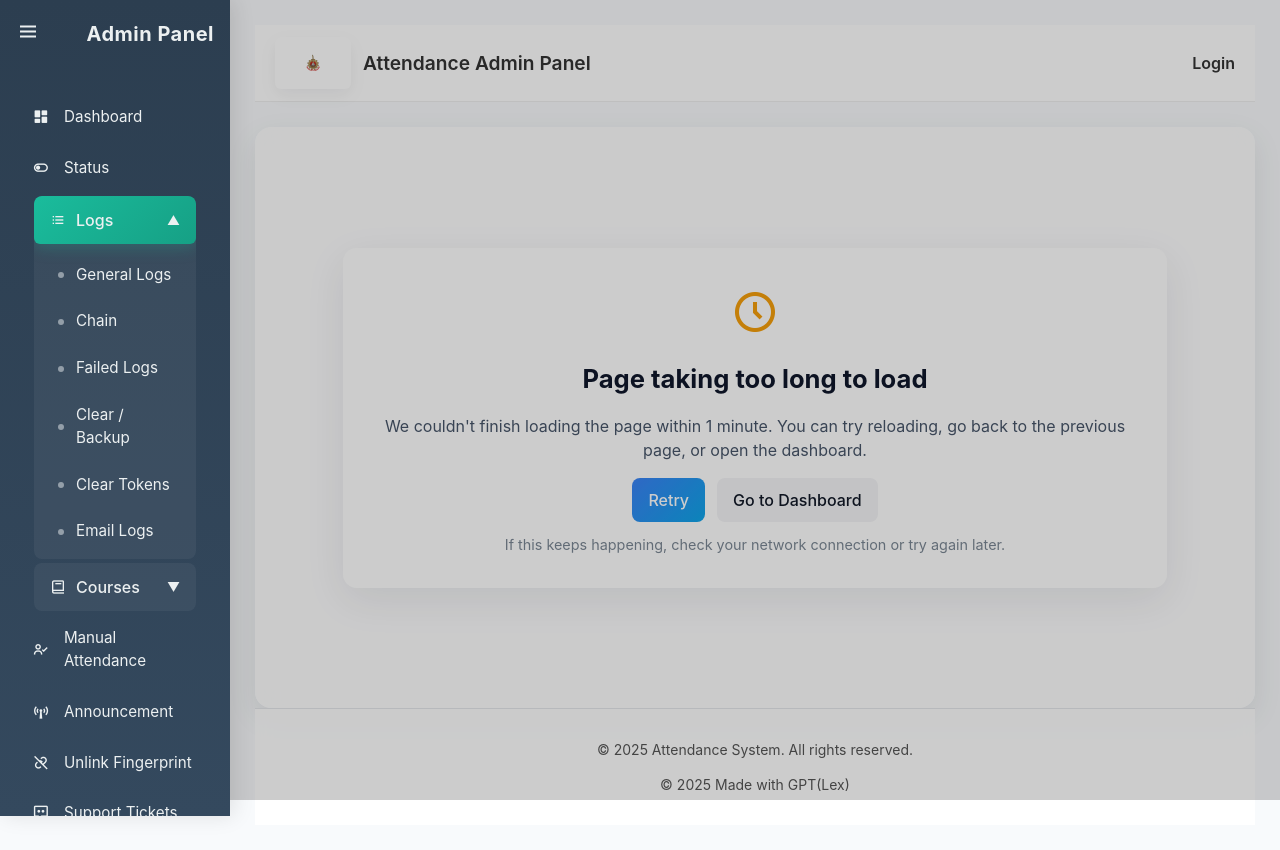
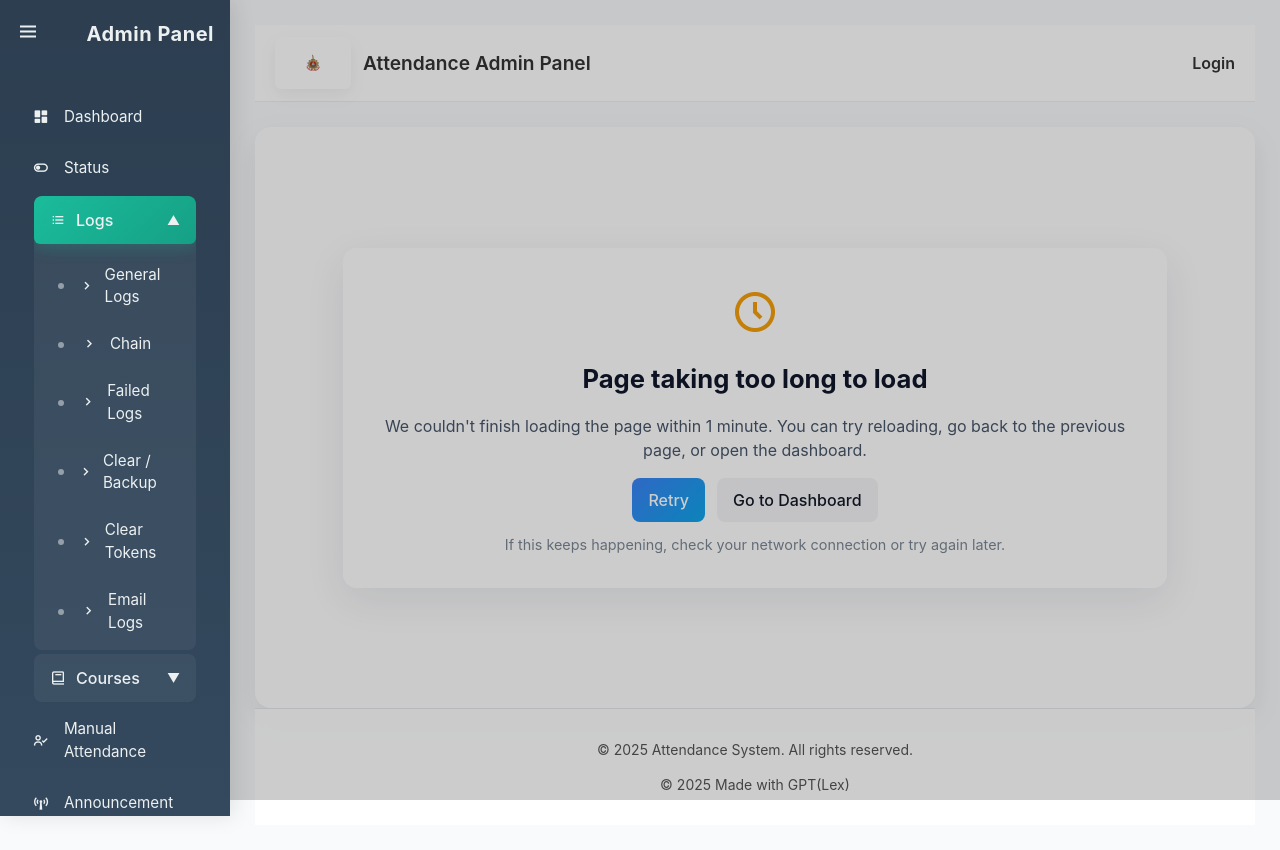
Before and after one commit to MAVIS-creator/Blockchain-Based-Attendance-System, a PHP site: page /Blockchain-Based-Attendance-System/admin/timeout.php in a window 1280 px wide, after a click on "Logs". Run offline with PHP 8.4, Linux system fonts and the light colour scheme; data that the repository does not hold is empty; some libraries are stand-ins or nearby versions.

Commit message:
Auto-save 07/11/2025 15:56:23.36

```diff
--- a/admin/includes/sidebar.php
+++ b/admin/includes/sidebar.php
@@ -19,51 +19,51 @@ if (file_exists($ticketsFile)) {
   <nav class="sidebar-nav">
     <ul>
       <li><a href="index.php?page=dashboard" class="<?= $page == 'dashboard' ? 'active' : '' ?>">
-        <i class='bx bxs-dashboard'></i> Dashboard
+        <i class='bx bxs-dashboard'></i><span class="label-text">Dashboard</span>
       </a></li>
 
       <li><a href="index.php?page=status" class="<?= $page == 'status' ? 'active' : '' ?>">
-        <i class='bx bx-toggle-left'></i> Status
+        <i class='bx bx-toggle-left'></i><span class="label-text">Status</span>
       </a></li>
 
       <li>
         <details class="sidebar-group" <?= in_array($page, ['logs','chain','failed_attempts','clear_logs_ui','clear_tokens_ui','send_logs_email']) ? 'open' : '' ?>>
-          <summary><i class='bx bx-list-ul'></i> Logs</summary>
+          <summary><i class='bx bx-list-ul'></i><span class="label-text">Logs</span></summary>
           <ul>
-            <li><a href="index.php?page=logs" class="<?= $page == 'logs' ? 'active' : '' ?>">General Logs</a></li>
-            <li><a href="index.php?page=chain" class="<?= $page == 'chain' ? 'active' : '' ?>">Chain</a></li>
-            <li><a href="index.php?page=failed_attempts" class="<?= $page == 'failed_attempts' ? 'active' : '' ?>">Failed Logs</a></li>
-            <li><a href="index.php?page=clear_logs_ui" class="<?= $page == 'clear_logs_ui' ? 'active' : '' ?>">Clear / Backup</a></li>
-            <li><a href="index.php?page=clear_tokens_ui" class="<?= $page == 'clear_tokens_ui' ? 'active' : '' ?>">Clear Tokens</a></li>
-            <li><a href="index.php?page=send_logs_email" class="<?= $page == 'send_logs_email' ? 'active' : '' ?>">Email Logs</a></li>
+            <li><a href="index.php?page=logs" class="<?= $page == 'logs' ? 'active' : '' ?>"><i class='bx bx-chevron-right'></i><span class="label-text">General Logs</span></a></li>
+            <li><a href="index.php?page=chain" class="<?= $page == 'chain' ? 'active' : '' ?>"><i class='bx bx-chevron-right'></i><span class="label-text">Chain</span></a></li>
+            <li><a href="index.php?page=failed_attempts" class="<?= $page == 'failed_attempts' ? 'active' : '' ?>"><i class='bx bx-chevron-right'></i><span class="label-text">Failed Logs</span></a></li>
+            <li><a href="index.php?page=clear_logs_ui" class="<?= $page == 'clear_logs_ui' ? 'active' : '' ?>"><i class='bx bx-chevron-right'></i><span class="label-text">Clear / Backup</span></a></li>
+            <li><a href="index.php?page=clear_tokens_ui" class="<?= $page == 'clear_tokens_ui' ? 'active' : '' ?>"><i class='bx bx-chevron-right'></i><span class="label-text">Clear Tokens</span></a></li>
+            <li><a href="index.php?page=send_logs_email" class="<?= $page == 'send_logs_email' ? 'active' : '' ?>"><i class='bx bx-chevron-right'></i><span class="label-text">Email Logs</span></a></li>
           </ul>
         </details>
       </li>
 
       <li>
         <details class="sidebar-group" <?= in_array($page, ['add_course','set_active']) ? 'open' : '' ?>>
-          <summary><i class='bx bx-book'></i> Courses</summary>
+          <summary><i class='bx bx-book'></i><span class="label-text">Courses</span></summary>
           <ul>
-            <li><a href="index.php?page=add_course" class="<?= $page == 'add_course' ? 'active' : '' ?>">Add Course</a></li>
-            <li><a href="index.php?page=set_active" class="<?= $page == 'set_active' ? 'active' : '' ?>">Set Active Course</a></li>
+            <li><a href="index.php?page=add_course" class="<?= $page == 'add_course' ? 'active' : '' ?>"><i class='bx bx-chevron-right'></i><span class="label-text">Add Course</span></a></li>
+            <li><a href="index.php?page=set_active" class="<?= $page == 'set_active' ? 'active' : '' ?>"><i class='bx bx-chevron-right'></i><span class="label-text">Set Active Course</span></a></li>
           </ul>
         </details>
       </li>
 
       <li><a href="index.php?page=manual_attendance" class="<?= $page == 'manual_attendance' ? 'active' : '' ?>">
-        <i class='bx bx-user-check'></i> Manual Attendance
+        <i class='bx bx-user-check'></i><span class="label-text">Manual Attendance</span>
       </a></li>
 
       <li><a href="index.php?page=announcement" class="<?= $page == 'announcement' ? 'active' : '' ?>">
-        <i class='bx bx-broadcast'></i> Announcement
+        <i class='bx bx-broadcast'></i><span class="label-text">Announcement</span>
       </a></li>
 
       <li><a href="index.php?page=unlink_fingerprint" class="<?= $page == 'unlink_fingerprint' ? 'active' : '' ?>">
-        <i class='bx bx-unlink'></i> Unlink Fingerprint
+        <i class='bx bx-unlink'></i><span class="label-text">Unlink Fingerprint</span>
       </a></li>
 
       <li><a href="index.php?page=support_tickets" class="<?= $page == 'support_tickets' ? 'active' : '' ?>">
-        <i class='bx bx-message-dots'></i> Support Tickets
+        <i class='bx bx-message-dots'></i><span class="label-text">Support Tickets</span>
         <?php if ($ticketCount > 0): ?>
           <span class="badge badge-danger"><?= $ticketCount ?></span>
         <?php endif; ?>
@@ -71,11 +71,11 @@ if (file_exists($ticketsFile)) {
 
       <?php if (isset($_SESSION['admin_role']) && $_SESSION['admin_role'] === 'superadmin'): ?>
       <li><a href="index.php?page=accounts" class="<?= $page == 'accounts' ? 'active' : '' ?>">
-        <i class='bx bx-user-circle'></i> Manage Accounts
+        <i class='bx bx-user-circle'></i><span class="label-text">Manage Accounts</span>
       </a></li>
 
       <li><a href="index.php?page=settings" class="<?= $page == 'settings' ? 'active' : '' ?>">
-        <i class='bx bx-cog'></i> System Settings
+        <i class='bx bx-cog'></i><span class="label-text">System Settings</span>
       </a></li>
       <?php endif; ?>
     </ul>
```
